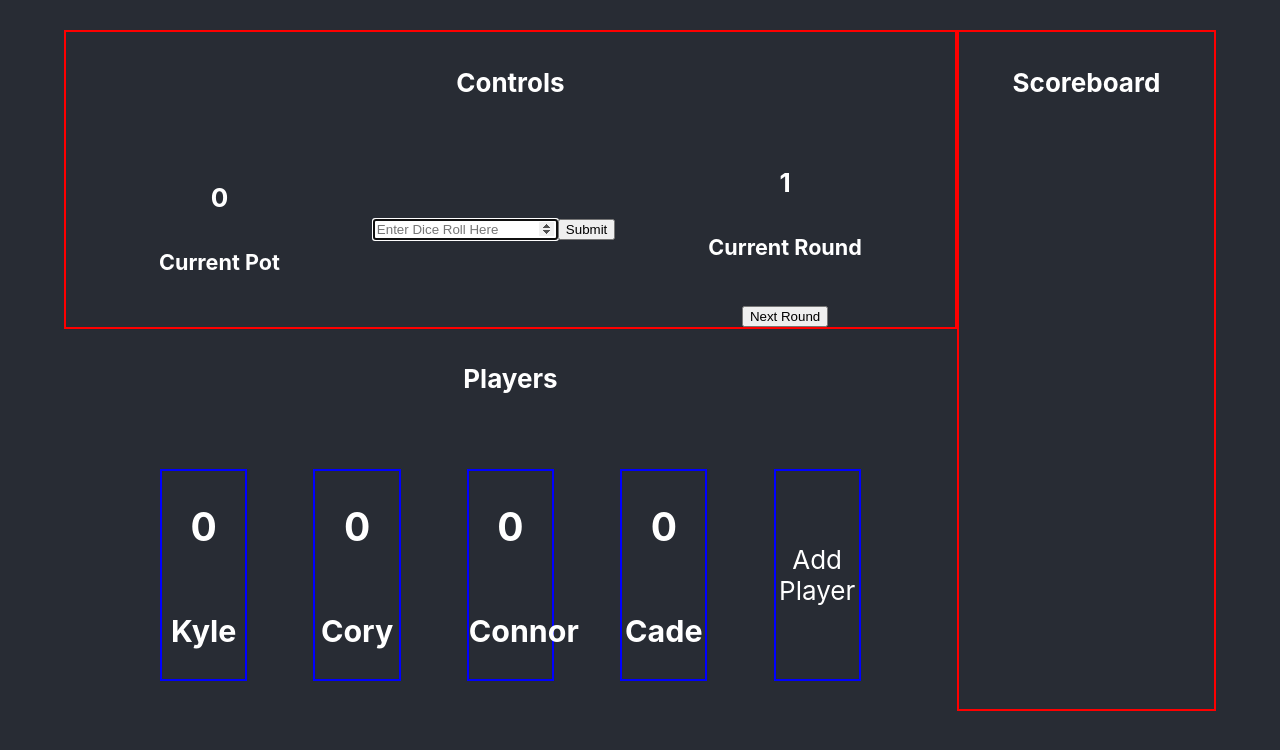
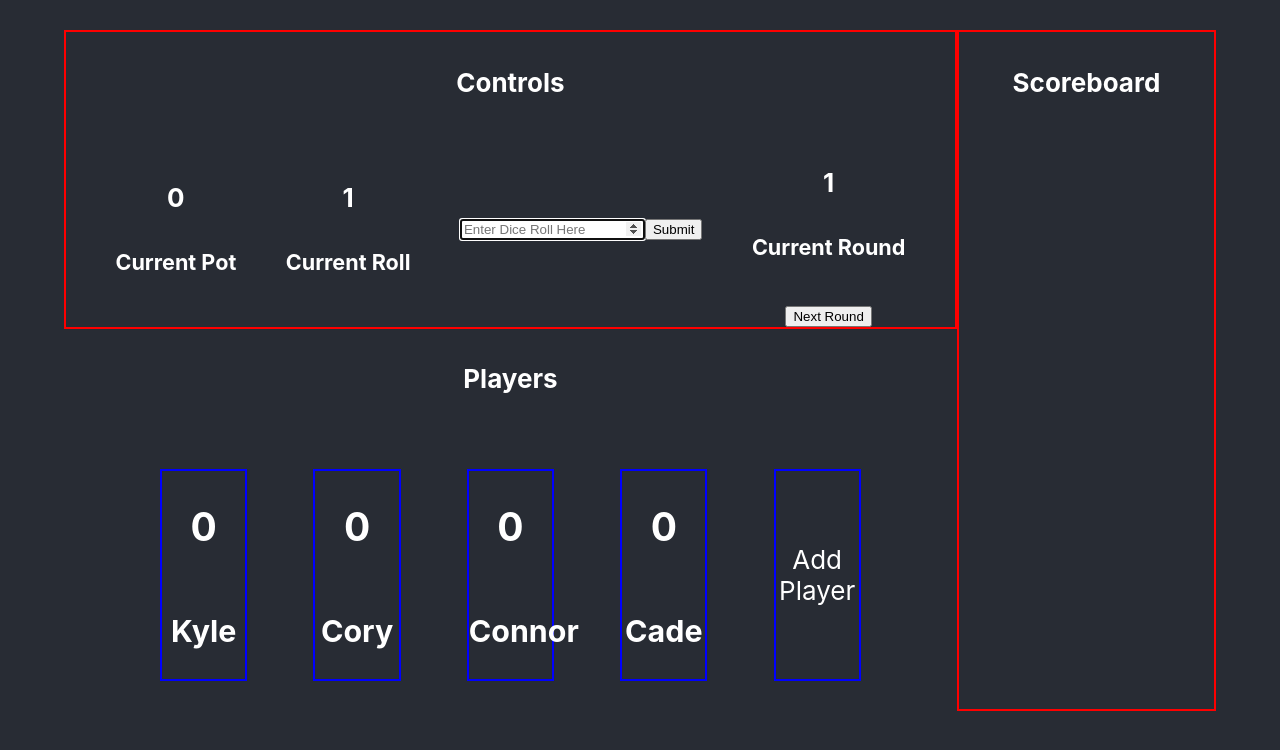
Before and after one commit to KyleCardwell/familystockmarket, a React (Create React App) app: page / in a window 1280 px wide. Shown: the top 750 px of the page. Built offline with nearby package versions, Linux system fonts and the light colour scheme.

Commit message:
current Roll shows

```diff
--- a/src/components/Controls.js
+++ b/src/components/Controls.js
@@ -27,6 +27,10 @@ const Controls = (props) => {
                 <div>
                     <h4>{props.currentPot}</h4>
                     <h5>Current Pot</h5>
+                </div>
+                <div>
+                    <h4>{props.currentRoll}</h4>
+                    <h5>Current Roll</h5>
                 </div>
 
                 <div className="control-btns">
@@ -63,6 +67,7 @@ const mapStateToProps = (state) => {
     return({
         currentPot: state.currentPot,
         currentRound: state.currentRound,
+        currentRoll: state.currentRoll,
     })
 }
 
--- a/src/reducers/index.js
+++ b/src/reducers/index.js
@@ -5,6 +5,7 @@ export const initialState = {
 
     players: fakePlayers,
     currentPot: 0,
+    currentRoll: 1,
     currentRound: 1,
 
 }
@@ -80,7 +81,8 @@ export const reducer = (state = initialState, action) => {
         case(ADD_TO_POT):
             return ({
                 ...state,
-                currentPot: Number(state.currentPot) + Number(action.payload)
+                currentPot: Number(state.currentPot) + Number(action.payload),
+                currentRoll: state.currentRoll + 1
             })
         case(NEXT_ROUND):
 
@@ -95,6 +97,7 @@ export const reducer = (state = initialState, action) => {
                 ...state,
                 currentPot: 0,
                 currentRound: state.currentRound + 1,
+                currentRoll: 1,
                 players: unbankedPlayers.map(player => {
                     return ({
                         ...player,
```
